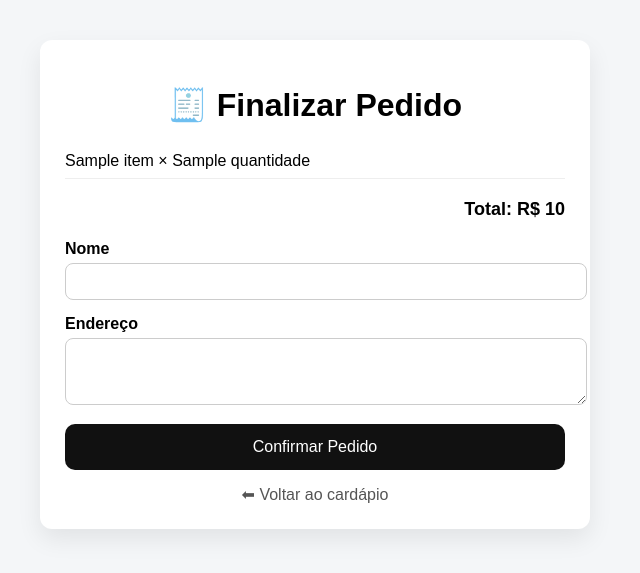
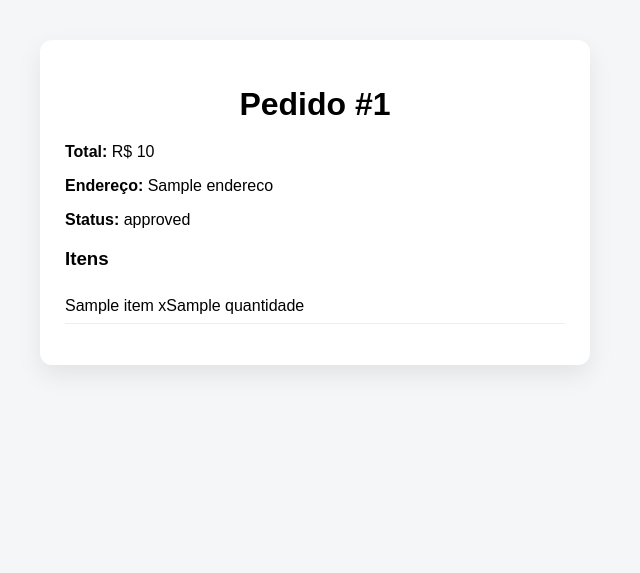
Before and after one commit to vitinnngsts/bullhouse, a Flask app: template fakebullhouse/templates/pedido_cliente.html in a window 1280 px wide. Shown: the top 573 px of the page, without its empty margins (325-965 px from the left). Run offline with Flask 3, Linux system fonts and the light colour scheme; the template is opened without the code that fills it: most values are stand-ins (such as "Sample title", 1, 10 or a date in 2020).

Commit message:
fix fluxo pedido pagamento

```diff
--- a/fakebullhouse/main.py
+++ b/fakebullhouse/main.py
@@ -348,41 +348,46 @@ def pagar(pedido_id):
     conn = conectar()
     cursor = conn.cursor()
 
-    # pega total do pedido
     cursor.execute(
         "SELECT total FROM pedidos WHERE id = ?",
         (pedido_id,)
     )
-    total = cursor.fetchone()[0]
+    pedido = cursor.fetchone()
+
+    if not pedido:
+        conn.close()
+        return redirect("/")
+
+    total = float(pedido[0])
+
+    cursor.execute(
+        "SELECT nome, quantidade FROM itens WHERE pedido_id = ?",
+        (pedido_id,)
+    )
+    itens_db = cursor.fetchall()
 
     conn.close()
 
+    itens = []
+    for nome, quantidade in itens_db:
+        itens.append({
+            "title": nome,
+            "quantity": quantidade,
+            "currency_id": "BRL",
+            "unit_price": total / len(itens_db)  # divide certinho
+        })
+
     preference_data = {
-        "items": [
-            {
-                "title": f"Pedido #{pedido_id} - BullHouse",
-                "quantity": 1,
-                "currency_id": "BRL",
-                "unit_price": float(total)
-            }
-        ],
+        "items": itens,
         "external_reference": str(pedido_id),
-        "payment_methods": {
-            "excluded_payment_methods": [],
-            "excluded_payment_types": [],
-            "installments": 1
-        },
         "notification_url": "https://SEU-SITE.onrender.com/webhook",
-        "auto_return": "approved",
-        "back_urls": {
-            "success": f"https://SEU-SITE.onrender.com/pedido/{pedido_id}",
-            "failure": f"https://SEU-SITE.onrender.com/pedido/{pedido_id}",
-            "pending": f"https://SEU-SITE.onrender.com/pedido/{pedido_id}"
-        }
+        "auto_return": "approved"
     }
 
     preference = sdk.preference().create(preference_data)
+
     return redirect(preference["response"]["init_point"])
+
 
 
 
--- a/fakebullhouse/templates/pedido_cliente.html
+++ b/fakebullhouse/templates/pedido_cliente.html
@@ -83,35 +83,41 @@
 <body>
 
 <div class="container">
-    <h1>🧾 Finalizar Pedido</h1>
+  <h1>Pedido #{{ pedido.id }}</h1>
 
-    {% if carrinho|length == 0 %}
-        <p>Seu carrinho está vazio.</p>
-    {% else %}
+<p><strong>Total:</strong> R$ {{ pedido.total }}</p>
+<p><strong>Endereço:</strong> {{ pedido.endereco }}</p>
+<p><strong>Status:</strong>
+    <span id="status-pedido">{{ pedido.status }}</span>
+</p>
 
-        <ul>
-            {% for item in carrinho %}
-                <li>{{ item.nome }} × {{ item.quantidade }}</li>
-            {% endfor %}
-        </ul>
+<h3>Itens</h3>
+<ul>
+{% for item in pedido.itens %}
+    <li>{{ item.nome }} x{{ item.quantidade }}</li>
+{% endfor %}
+</ul>
 
-        <div class="total">
-            Total: R$ {{ total }}
-        </div>
+{% if pedido.status == "Aguardando pagamento" %}
+    <a href="/pagar/{{ pedido.id }}">
+        <button style="padding:12px 20px;font-size:18px;">
+            💳 Pagar agora
+        </button>
+    </a>
+{% endif %}
 
-        <form action="/finalizar_pedido" method="post">
-            <label>Nome</label>
-            <input type="text" name="nome" required>
+<script>
+const pedidoId = "{{ pedido.id }}";
 
-            <label>Endereço</label>
-            <textarea name="endereco" rows="3" required></textarea>
+setInterval(() => {
+    fetch(`/api/status/${pedidoId}`)
+        .then(res => res.json())
+        .then(data => {
+            document.getElementById("status-pedido").innerText = data.status;
+        });
+}, 3000);
+</script>
 
-            <button type="submit">Confirmar Pedido</button>
-        </form>
-
-    {% endif %}
-
-    <a href="/" class="voltar">⬅ Voltar ao cardápio</a>
 </div>
 
 </body>
```
